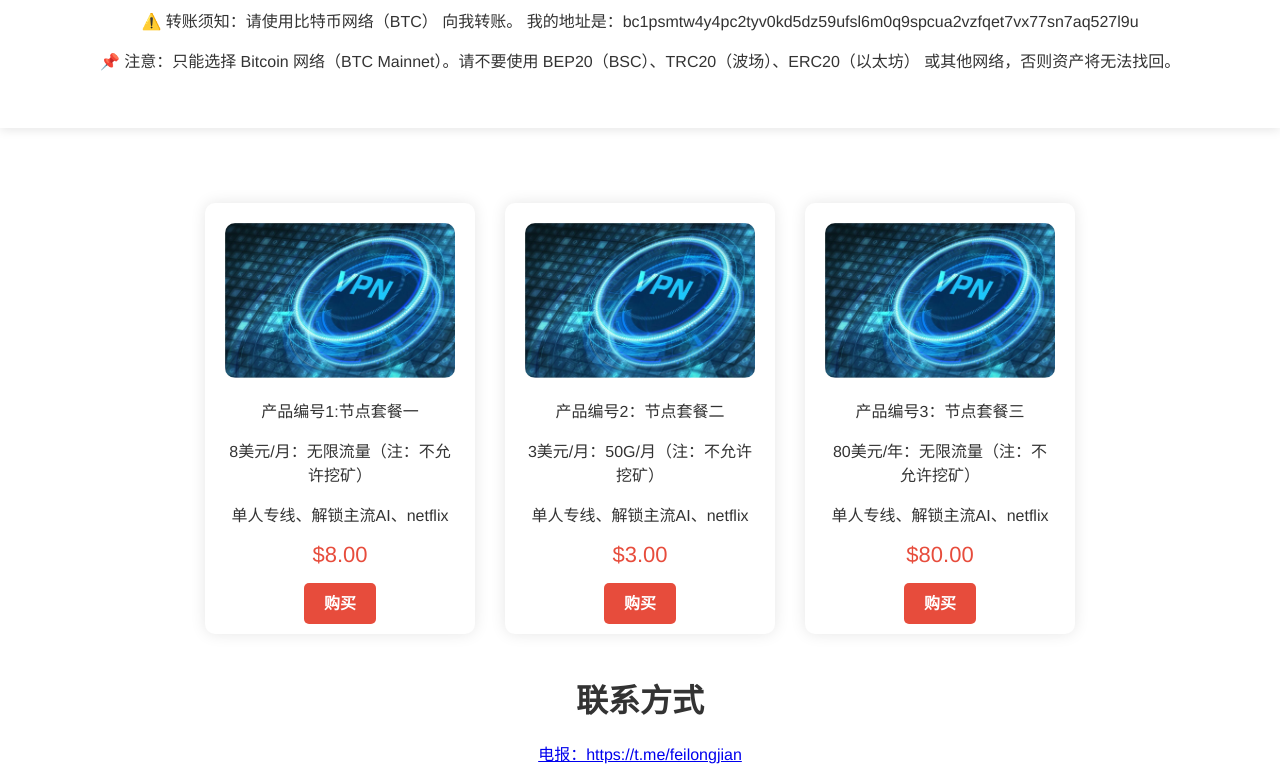
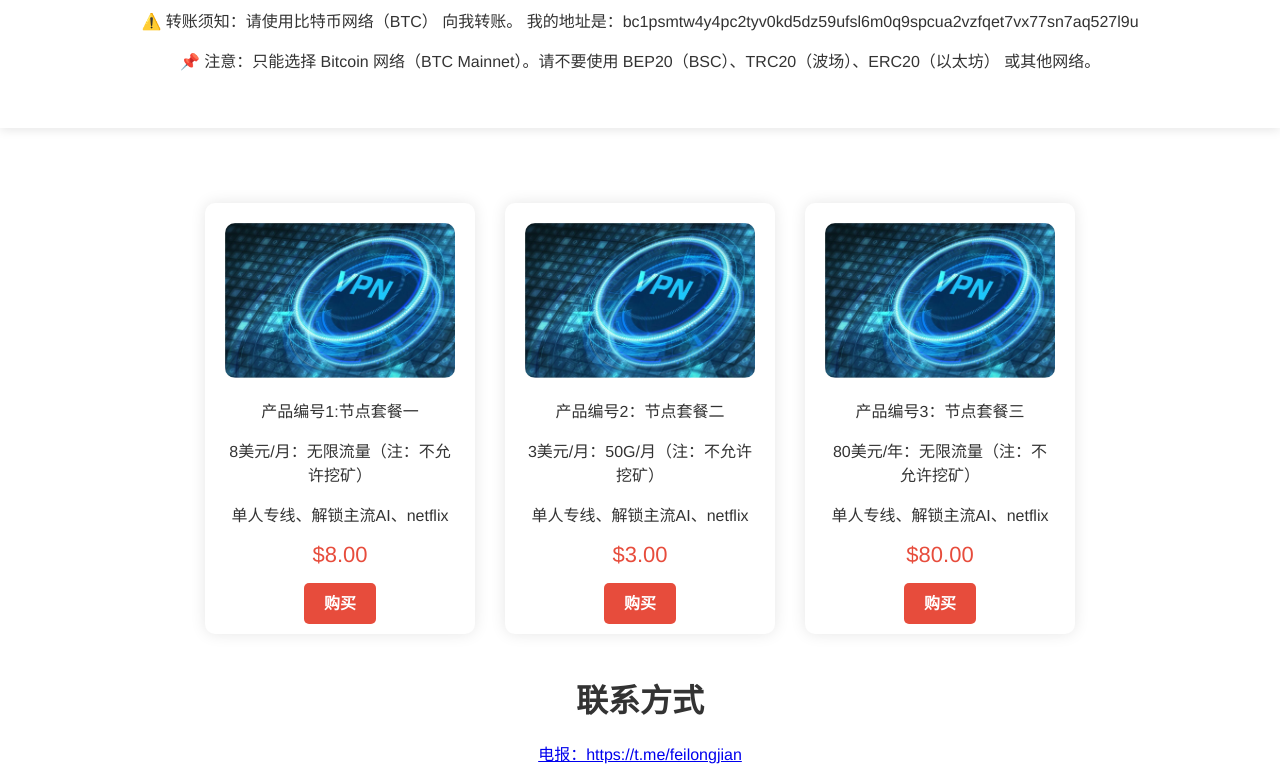
Before and after one commit to huiduwangluo/huiduwangluo.github.io, a plain HTML site: page index.html in a window 1280 px wide. Shown: the part 121-904 px from the top of the page. Drawn offline with Linux system fonts and the light colour scheme.

Commit message:
Update index.html

```diff
--- a/index.html
+++ b/index.html
@@ -86,7 +86,7 @@
 我的地址是：bc1psmtw4y4pc2tyv0kd5dz59ufsl6m0q9spcua2vzfqet7vx77sn7aq527l9u
     </p>
     <p>
-📌 注意：只能选择 Bitcoin 网络（BTC Mainnet）。请不要使用 BEP20（BSC）、TRC20（波场）、ERC20（以太坊） 或其他网络，否则资产将无法找回。
+📌 注意：只能选择 Bitcoin 网络（BTC Mainnet）。请不要使用 BEP20（BSC）、TRC20（波场）、ERC20（以太坊） 或其他网络。
     </p>
 
 
```
